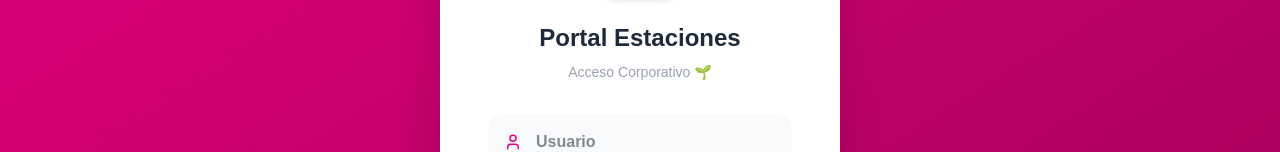
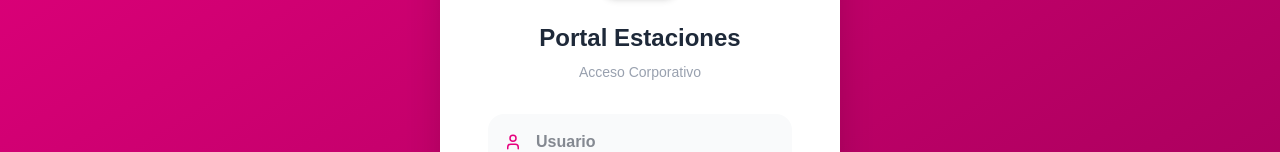
Before and after one commit to jordancamacho70-ship-it/rendichicas-portal, a Next.js app: page / in a window 1280 px wide. Shown: the part 284-436 px from the top of the page. Built offline with nearby package versions, Linux system fonts and the light colour scheme.

Commit message:
Update page.tsx

```diff
--- a/src/app/page.tsx
+++ b/src/app/page.tsx
@@ -2,7 +2,7 @@
 import './globals.css';
 import React, { useState, FormEvent } from 'react';
 import {
-  Search, LayoutDashboard, ShieldCheck, Zap, ExternalLink, Menu, X, User, LogOut, BookOpen, PlayCircle, FileText
+  Search, LayoutDashboard, ShieldCheck, Zap, Menu, User, LogOut, BookOpen, PlayCircle, FileText
 } from 'lucide-react';
 
 interface Manual {
@@ -49,7 +49,6 @@ export default function RendichicasPortalDynamic() {
       titulo: "Uso aplicativo car mobile",
       cat: "Vendedor",
       link: "/docs/car-mobile.pdf",
-      // VIDEO ACTUALIZADO AQUÍ
       videoUrl: "https://vimeo.com/1192095193?share=copy&fl=sv&fe=ci",
       onePageUrl: "/docs/onepage-carmobile.pdf",
       descripcion: "Videotutorial oficial para el uso correcto del aplicativo en pista.",
@@ -76,7 +75,7 @@ export default function RendichicasPortalDynamic() {
       setRolUsuario(loginExitoso.rol);
       setAutorizado(true);
     } else {
-      alert("Credenciales incorrectas ");
+      alert("Credenciales incorrectas");
     }
   };
 
@@ -88,7 +87,7 @@ export default function RendichicasPortalDynamic() {
         <div className="bg-white p-8 md:p-12 rounded-[2.5rem] shadow-2xl w-full max-w-[400px]">
           <div className="flex justify-center mb-6"><img src="/mascota.jpg" className="w-20 h-20 rounded-2xl object-cover shadow-md" alt="Logo" /></div>
           <h2 className="text-2xl font-black text-center text-gray-800 mb-2">Portal Estaciones</h2>
-          <p className="text-gray-400 text-center mb-8 font-medium text-sm">Acceso Corporativo 🌱</p>
+          <p className="text-gray-400 text-center mb-8 font-medium text-sm">Acceso Corporativo</p>
           <form onSubmit={manejarLogin} className="space-y-4">
             <div className="relative">
               <User className="absolute left-4 top-1/2 -translate-y-1/2 text-[#E6007E]" size={18} />
```
